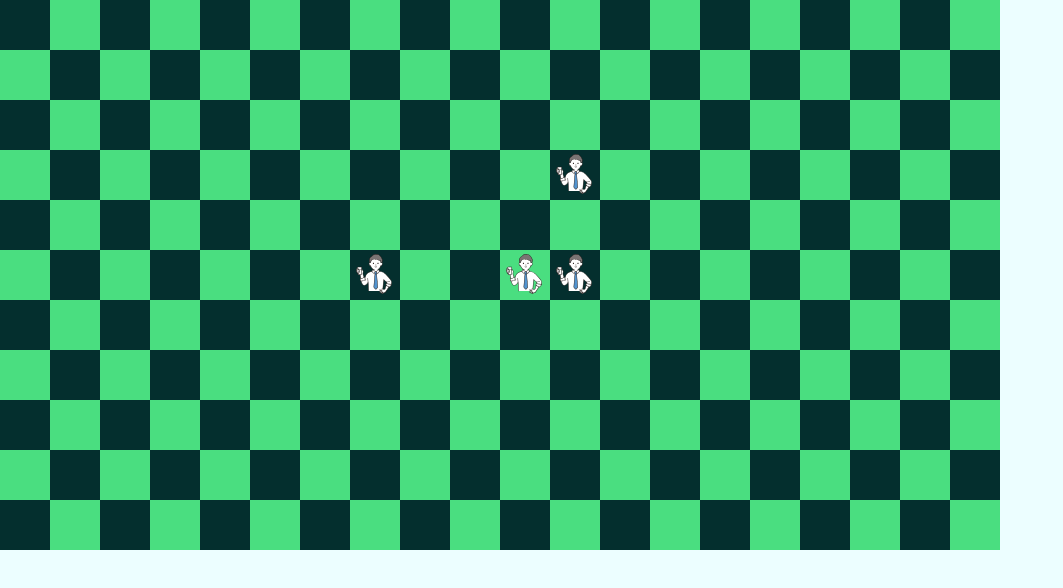
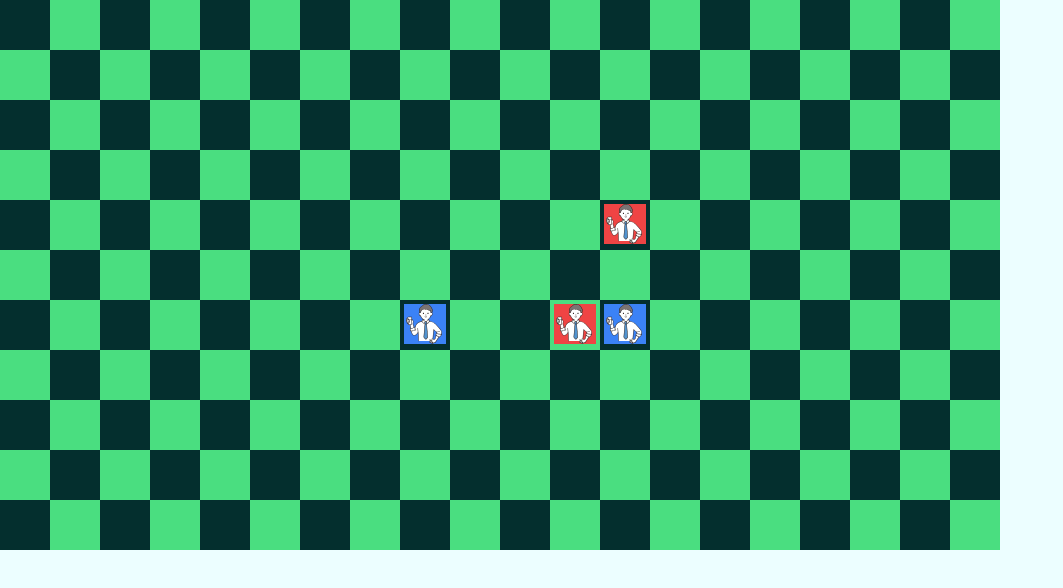
Before and after one commit to jbrnsk/me, a Vue app in the folder apps/game/: page / in a window 1280 px wide. Shown: the top 588 px of the page, without its empty margins (0-1063 px from the left). Built offline with nearby package versions, Linux system fonts and the light colour scheme.

Commit message:
Add properties to each player on field

```diff
--- a/apps/game/src/components/FootballPlayer.vue
+++ b/apps/game/src/components/FootballPlayer.vue
@@ -1,13 +1,24 @@
 <script lang="ts" setup>
+import { computed } from 'vue'
+
 import TestDude from "@/components/icons/TestDude.vue";
 
 const props = defineProps<{
+  userTeam: 'home' | 'away',
+  team: 'home' | 'away'
+}>()
 
-}>()
+const styles = computed(() => {
+  if(props.userTeam === props.team) {
+    return 'cursor-grab bg-red-500';
+  }
+
+  return 'bg-blue-500'
+})
 </script>
 
 <template>
-  <div class="cursor-grab">
+  <div :class="styles">
     <TestDude />
   </div>
 </template>
--- a/apps/game/src/views/Home.vue
+++ b/apps/game/src/views/Home.vue
@@ -6,28 +6,48 @@ import CrazyAnimation from "@/components/CrazyAnimation.vue"
 import FieldSquare from "@/components/FieldSquare.vue";
 import FootballPlayer from '@/components/FootballPlayer.vue'
 
-const rows = ref(11);
-const columns = ref(20);
+const rowCount = ref(11);
+const colCount = ref(20);
 
 const players = computed(() => {
   return {
     23: {
-      coordinates: [6,12]
+      coordinates: [6,12],
+      team: 'away'
     },
     21: {
-      coordinates: [4,12]
+      coordinates: [4,12],
+      team: 'home'
     },
     265: {
-      coordinates: [6,11]
+      coordinates: [6,11],
+      team: 'home'
     },
     212: {
-      coordinates: [6,8]
+      coordinates: [6,8],
+      team: 'away'
     }
   }
 });
 
-function hasPlayer(row: number, col: number) {
-  return Object.values(players.value).some(player => {
+const rows = computed(() => {
+  return Array.apply(null, Array(rowCount.value)).map((row, rowIndex) => {
+    return Array.apply(null, Array(colCount.value)).map((col, colIndex) => {
+      const currentPlayer = getPlayer(rowIndex, colIndex)
+
+      return {
+        id: `${rowIndex}-${colIndex}`,
+        color: getSquareColor(rowIndex, colIndex),
+        currentPlayer,
+      }
+    })
+  })
+})
+
+
+
+function getPlayer(row: number, col: number) {
+  return Object.values(players.value).find(player => {
     return isEqual(player.coordinates, [row, col])
   });
 }
@@ -44,9 +64,9 @@ function getSquareColor(rowIndex: number, colIndex: number) {
 <template>
   <div class="h-full w-full bg-cyan-50">
 <!--    <CrazyAnimation class="absolute" />-->
-    <div v-for="(row) in rows" :key="row" class="flex">
-      <FieldSquare v-for="(col) in columns" :key="col" :color="getSquareColor(row, col)">
-        <FootballPlayer v-if="hasPlayer(row, col)"/>
+    <div v-for="(row, rowIndex) in rows" :key="rowIndex" class="flex">
+      <FieldSquare v-for="(cell) in row" :key="cell.id" :color="cell.color">
+        <FootballPlayer v-if="!!cell.currentPlayer" :team="cell.currentPlayer.team" user-team="home"/>
       </FieldSquare>
     </div>
   </div>
```
